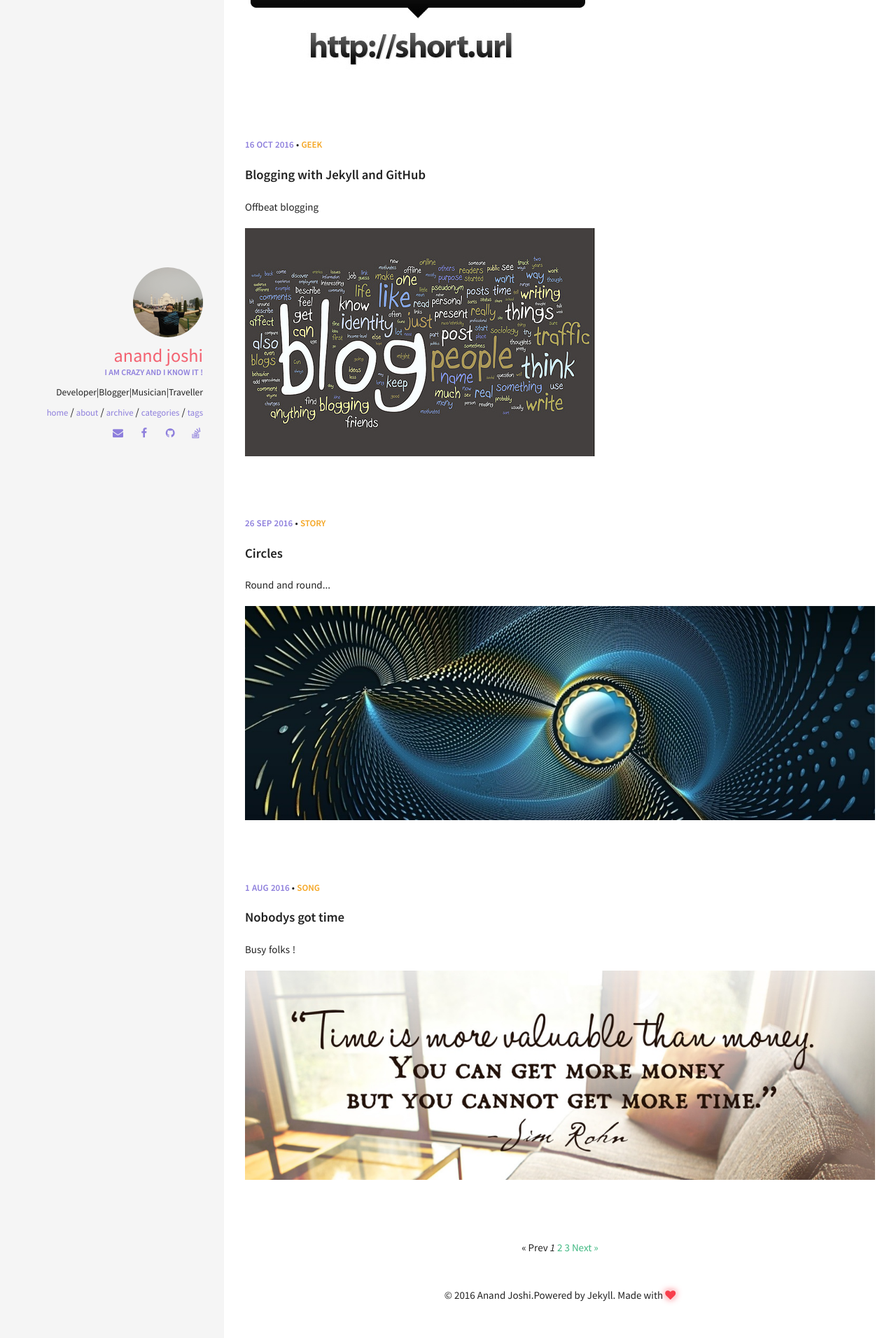
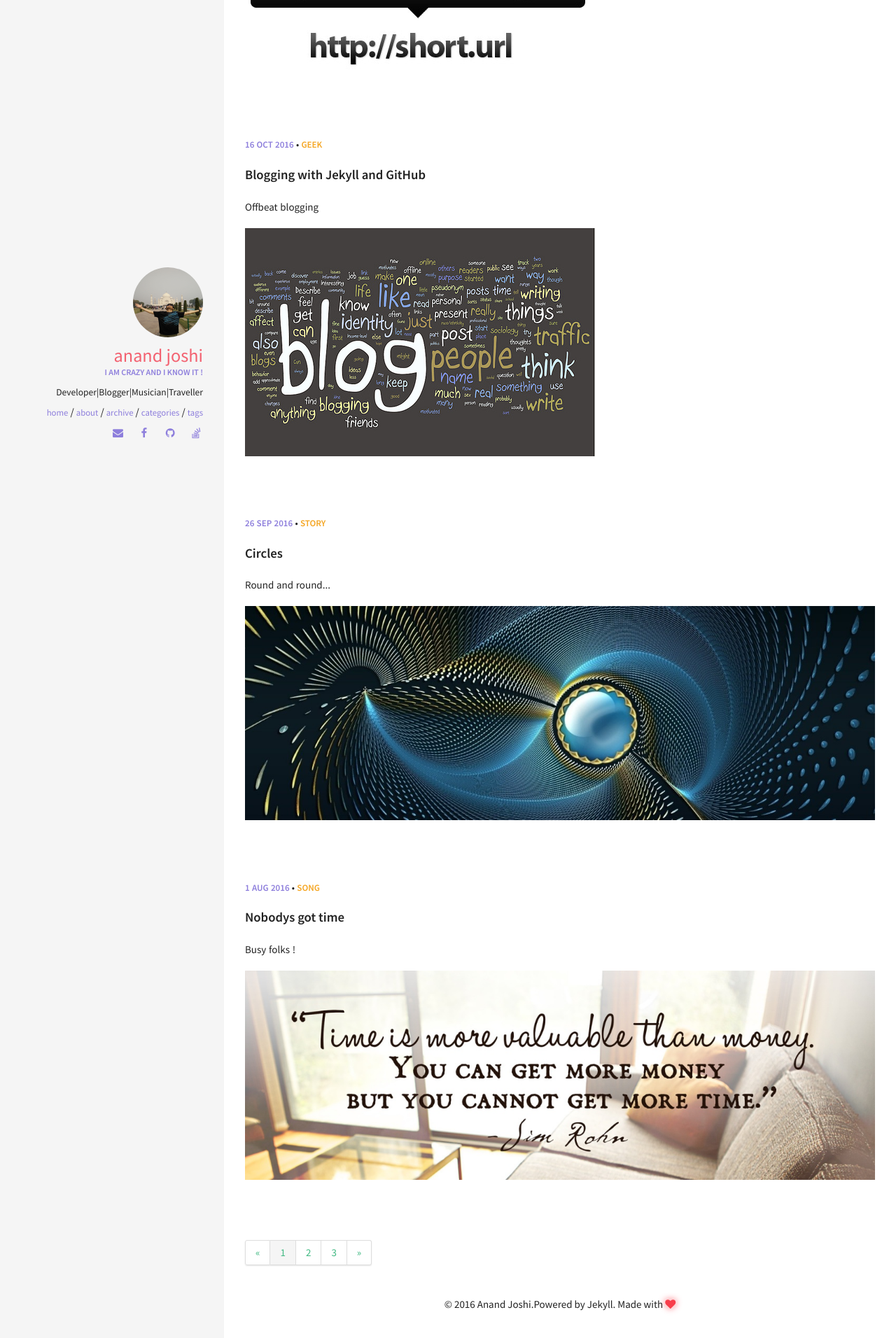
Before and after one commit to anandjoshi91/anandjoshi91.github.io, a Jekyll site: the page built from index.html, in a window 1280 px wide. Shown: the part 829-2741 px from the top of the page at 70% size. Built offline with Jekyll 4.4.1, drawn with Linux system fonts in a browser that asks for light colours; the list of posts is cut into pages by our own code.

Commit message:
Added pagination

```diff
--- a/_sass/pages/_post.scss
+++ b/_sass/pages/_post.scss
@@ -246,9 +246,50 @@
     border-color: #5f99cf;
   }
 }
+
+/* ------- pagination -------- */
+
 .pagination {
-    margin: 20px 0 0!important;
-    padding: 0!important;
-    text-align: center;
-    list-style: none;
+  height: 36px;
 }
+
+.pagination ul {
+  display: inline-block;
+  margin: 0;
+  padding: 0;
+  -webkit-border-radius: 3px;
+  -moz-border-radius: 3px;
+  border-radius: 3px;
+  -webkit-box-shadow: 0 1px 2px rgba(0, 0, 0, 0.1);
+  -moz-box-shadow: 0 1px 2px rgba(0, 0, 0, 0.1);
+  box-shadow: 0 1px 2px rgba(0, 0, 0, 0.1);
+}
+
+.pagination li {
+  display: inline;
+}
+
+.pagination li:first-child a {
+  border-left-width: 1px;
+  -webkit-border-radius: 3px 0 0 3px;
+  -moz-border-radius: 3px 0 0 3px;
+  border-radius: 3px 0 0 3px;
+}
+
+.pagination li:last-child a {
+  -webkit-border-radius: 0 3px 3px 0;
+  -moz-border-radius: 0 3px 3px 0;
+  border-radius: 0 3px 3px 0;
+}
+
+.pagination a {
+  float: left;
+  padding: 0 14px;
+  line-height: 34px;
+  border: 1px solid #DDD;
+  border-left-width: 0;
+}
+
+.pagination a:hover, .active a {
+  background-color: whiteSmoke;
+}
--- a/index.html
+++ b/index.html
@@ -61,28 +61,51 @@
 </section>
 {% endfor %}
 
-{% if paginator.total_pages > 1 %}
 <div class="pagination">
+  <ul>
     {% if paginator.previous_page %}
-    <a href="{{ paginator.previous_page_path | prepend: site.baseurl | replace: '//', '/' }}">&laquo; Prev</a>
+      {% if paginator.previous_page == 1 %}
+        <li>
+          <a href="/">&laquo;</a>
+        </li>
       {% else %}
-    <span>&laquo; Prev</span>
+        <li>
+          <a href="/page{{paginator.previous_page}}">&laquo;</a>
+        </li>
       {% endif %}
-
-  {% for page in (1..paginator.total_pages) %}
-    {% if page == paginator.page %}
-      <em>{{ page }}</em>
-    {% elsif page == 1 %}
-      <a href="{{ paginator.previous_page_path | prepend: site.baseurl | replace: '//', '/' }}">{{ page }}</a>
     {% else %}
-      <a href="{{ site.paginate_path | prepend: site.baseurl | replace: '//', '/' | replace: ':num', page }}">{{ page }}</a>
+      <li class="disabled">
+        <a href="#">&laquo;</a>
+      </li>
+    {% endif %}
+    {% if paginator.page == 1 %}
+      <li class="active">
+        <a href="#">1</a>
+      </li>
+    {% else %}
+      <li>
+        <a href="/">1</a>
+      </li>
+    {% endif %}
+    {% for count in (2..paginator.total_pages) %}
+      {% if count == paginator.page %}
+        <li class="active">
+          <a href="#">{{count}}</a>
+        </li>
+      {% else %}
+        <li>
+          <a href="/page{{count}}">{{count}}</a>
+        </li>
       {% endif %}
     {% endfor %}
-
     {% if paginator.next_page %}
-    <a href="{{ paginator.next_page_path | prepend: site.baseurl | replace: '//', '/' }}">Next &raquo;</a>
+      <li>
+        <a href="/page{{paginator.next_page}}">&raquo;</a>
+      </li>
     {% else %}
-    <span>Next &raquo;</span>
+      <li class="disabled">
+        <a href="#">&raquo;</a>
+      </li>
     {% endif %}
+  </ul>
 </div>
-{% endif %}
```
Lines whose indentation alone changed are shown as unchanged.
